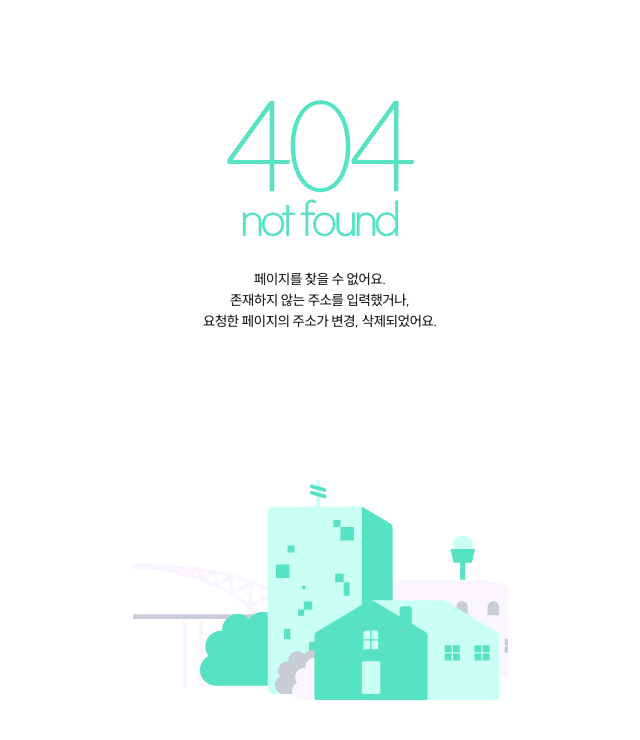
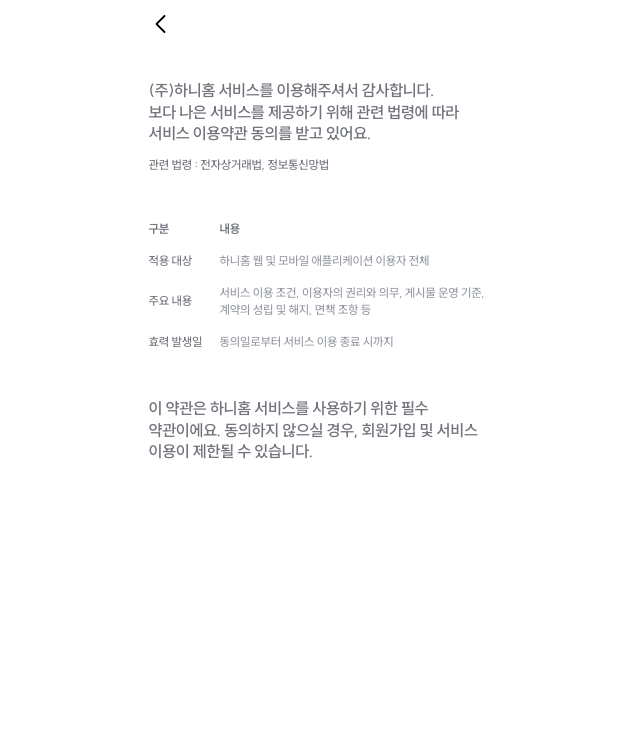
Before and after one commit to Hani-home/HaniHome_FE, a Next.js app: page /terms/service in a window 1280 px wide. Before the commit this address had no page. Shown: the top 740 px of the page, without its empty margins (320-960 px from the left). Built offline with nearby package versions, Linux system fonts and the light colour scheme.

Commit message:
feat: 마이페이지 약관 및 정책 페이지 UI 구현 및 연결

```diff
--- /dev/null
+++ b/src/app/terms/operation/page.tsx
@@ -0,0 +1,36 @@
+import TermsDetailTemplate from "@/components/terms/TermsDetailTemplate";
+
+const OperationTermsPage = () => {
+  return (
+    <TermsDetailTemplate
+      title={[
+        "서비스의 공정하고 안전한 운영을 위해 운영 정책을 시행",
+        "하고 있습니다. 정책 위반 시 서비스 이용 제한 등의 조치",
+        "가 있을 수 있습니다.",
+      ]}
+      law="정보통신망법, 형법 등"
+      infoTable={[
+        {
+          title: "적용 대상",
+          content: "모든 사용자",
+        },
+        {
+          title: "주요 내용",
+          content:
+            "거래 금지 품목, 허위 매물등록 제한, 커뮤니티 이용 가이드라인, 이용 제한 기준 등",
+        },
+        {
+          title: "효력 발생일",
+          content: "동의일로부터 서비스 이용 종료 시까지",
+        },
+      ]}
+      bottomText={[
+        "운영 정책은 쾌적한 플랫폼 운영을 위한 필수 동의 항목입",
+        "니다. 위반 시 경고, 제한, 계정 정지 등의 조치가 따를 수",
+        "있습니다.",
+      ]}
+    />
+  );
+};
+
+export default OperationTermsPage;
--- /dev/null
+++ b/src/app/terms/page.tsx
@@ -0,0 +1,46 @@
+"use client";
+
+import { useRouter } from "next/navigation";
+
+import Divider from "@/components/common/Divider";
+import BackHeader from "@/components/layout/header/BackHeader";
+
+import ArrowIcon from "@/public/svgs/common/left-arrow.svg";
+
+const termsList = [
+  { label: "서비스 이용약관", path: "service" },
+  { label: "개인정보 처리방침", path: "privacy" },
+  { label: "운영 정책", path: "operation" },
+];
+
+const TermsPage = () => {
+  const router = useRouter();
+
+  const handleClick = (path: string) => {
+    router.push(`/terms/${path}`);
+  };
+
+  return (
+    <>
+      <BackHeader />
+      <ul className="p-4">
+        <div className="my-3 flex flex-col">
+          {termsList.map((term, index) => (
+            <li key={term.path}>
+              <button
+                onClick={() => handleClick(term.path)}
+                className="text-heading3 flex w-full cursor-pointer items-center justify-between text-gray-700"
+              >
+                <span>{term.label}</span>
+                <ArrowIcon className="h-6 w-6 rotate-180 text-gray-700" />
+              </button>
+              {index < termsList.length - 1 && <Divider className="my-4" />}
+            </li>
+          ))}
+        </div>
+      </ul>
+    </>
+  );
+};
+
+export default TermsPage;
--- /dev/null
+++ b/src/app/terms/privacy/page.tsx
@@ -0,0 +1,36 @@
+import TermsDetailTemplate from "@/components/terms/TermsDetailTemplate";
+
+const PrivacyTermsPage = () => {
+  return (
+    <TermsDetailTemplate
+      title={[
+        "개인정보는 안전하게 보호되어야 합니다.",
+        "하니홈은 관련 법령에 따라 최소한의 정보만 수집하며,",
+        "수집 목적과 보유 기간을 명확히 안내하고 있어요.",
+      ]}
+      law="개인정보 보호법"
+      infoTable={[
+        {
+          title: "수집 항목",
+          content: "이름, 연락처, 이메일, 로그인 ID, IP 주소 등",
+        },
+        {
+          title: "이용 목적",
+          content: "서비스 제공, 고객 상담, 회원관리, 법적 의무 이행 등",
+        },
+        {
+          title: "보유 기간",
+          content:
+            "회원 탈퇴 시까지 (단, 관련 법령에 따라 보존이 필요한 경우 별도 보관)",
+        },
+      ]}
+      bottomText={[
+        "본 방침은 하니홈 서비스를 운영하기 위한 필수 ",
+        "항목입니다. 수집된 정보는 제3자에게 제공되지 않으며,",
+        "탈퇴 시 즉시 파기돼요.",
+      ]}
+    />
+  );
+};
+
+export default PrivacyTermsPage;
--- /dev/null
+++ b/src/app/terms/service/page.tsx
@@ -0,0 +1,36 @@
+import TermsDetailTemplate from "@/components/terms/TermsDetailTemplate";
+
+const ServiceTermsPage = () => {
+  return (
+    <TermsDetailTemplate
+      title={[
+        "(주)하니홈 서비스를 이용해주셔서 감사합니다.",
+        "보다 나은 서비스를 제공하기 위해 관련 법령에 따라",
+        "서비스 이용약관 동의를 받고 있어요.",
+      ]}
+      law="전자상거래법, 정보통신망법"
+      infoTable={[
+        {
+          title: "적용 대상",
+          content: "하니홈 웹 및 모바일 애플리케이션 이용자 전체",
+        },
+        {
+          title: "주요 내용",
+          content:
+            "서비스 이용 조건, 이용자의 권리와 의무, 게시물 운영 기준, 계약의 성립 및 해지, 면책 조항 등",
+        },
+        {
+          title: "효력 발생일",
+          content: "동의일로부터 서비스 이용 종료 시까지",
+        },
+      ]}
+      bottomText={[
+        "이 약관은 하니홈 서비스를 사용하기 위한 필수",
+        "약관이에요. 동의하지 않으실 경우, 회원가입 및 서비스",
+        "이용이 제한될 수 있습니다.",
+      ]}
+    />
+  );
+};
+
+export default ServiceTermsPage;
--- a/src/components/layout/header/BackHeader.tsx
+++ b/src/components/layout/header/BackHeader.tsx
@@ -32,7 +32,7 @@ const BackHeader = ({
           onClick={onBackClick ?? (() => router.back())}
           className="cursor-pointer"
         >
-          <BackArrow />
+          <BackArrow className="h-6 w-6" />
         </button>
       )}
 
--- /dev/null
+++ b/src/components/terms/TermsDetailTemplate.tsx
@@ -0,0 +1,66 @@
+import BackHeader from "../layout/header/BackHeader";
+
+interface InfoRow {
+  title: string;
+  content: string;
+}
+
+interface TermsDetailTemplateProps {
+  title: string[];
+  law: string;
+  infoTable: InfoRow[];
+  bottomText: string[];
+}
+
+const TermsDetailTemplate = ({
+  title,
+  law,
+  infoTable,
+  bottomText,
+}: TermsDetailTemplateProps) => {
+  return (
+    <div className="flex max-w-[375px] flex-col gap-4">
+      <BackHeader />
+
+      {/* 타이틀 영역 */}
+      <section className="flex flex-col gap-3 p-4">
+        <h2 className="text-body1-sb text-gray-700">
+          {title.map((line, idx) => (
+            <div key={idx}>{line}</div>
+          ))}
+        </h2>
+        <p className="text-cap1-med text-gray-700">관련 법령 : {law}</p>
+      </section>
+
+      {/* 구분 / 내용 헤더 */}
+      <section className="flex flex-col gap-4 p-4">
+        <div className="flex items-center gap-4">
+          <div className="text-cap1-b w-[55px] shrink-0 text-gray-700">
+            구분
+          </div>
+          <div className="text-cap1-b flex-1 text-gray-700">내용</div>
+        </div>
+
+        {/* 테이블 row */}
+        {infoTable.map((row, idx) => (
+          <div key={idx} className="flex items-center gap-4">
+            <div className="text-cap1-med w-[55px] shrink-0 text-gray-700">
+              {row.title}
+            </div>
+            <div className="text-cap1-med flex-1 text-gray-600">
+              {row.content}
+            </div>
+          </div>
+        ))}
+      </section>
+
+      <div className="text-body1-sb p-4 text-gray-700">
+        {bottomText.map((line, i) => (
+          <p key={i}>{line}</p>
+        ))}
+      </div>
+    </div>
+  );
+};
+
+export default TermsDetailTemplate;
--- a/src/components/viewings/ViewingNoteSection.tsx
+++ b/src/components/viewings/ViewingNoteSection.tsx
@@ -1,8 +1,8 @@
 import { useState } from "react";
 
 import Divider from "@/components/common/Divider";
+import TextareaField from "@/components/common/TextareaField";
 
-import TextareaField from "../common/TextareaField";
 import ImagePreviewSection from "./ImagePreviewSection";
 import ImageUploadButton from "./ImageUploadButton";
 
--- a/src/constants/agreement-terms.ts
+++ b/src/constants/agreement-terms.ts
@@ -9,7 +9,7 @@ export const AgreementTerm = [
     id: 2,
     label: "[필수] 운영 정책 동의",
     required: true,
-    link: "/terms/policy",
+    link: "/terms/operation",
   },
   {
     id: 3,
--- a/src/constants/mypage-section.ts
+++ b/src/constants/mypage-section.ts
@@ -15,16 +15,19 @@ export const getSections = (
   {
     label: "고객 지원",
     items: [
-      { label: "약관 및 정책", onClick: () => router.push("") },
-      { label: "FAQ", onClick: () => router.push("") },
-      { label: "1:1 문의", onClick: () => router.push("") },
+      { label: "약관 및 정책", onClick: () => router.push("/terms") },
+      { label: "FAQ", onClick: () => router.push("/mypage/support/faq") },
+      {
+        label: "1:1 문의",
+        onClick: () => router.push("/mypage/support/inquiry"),
+      },
     ],
   },
   {
     label: "계정 관리",
     items: [
-      { label: "로그아웃", onClick: () => router.push("")},
-      { label: "탈퇴", color: "danger", onClick: () => router.push("")},
+      { label: "로그아웃", onClick: () => router.push("") },
+      { label: "탈퇴", color: "danger", onClick: () => router.push("") },
     ],
   },
 ];
```
